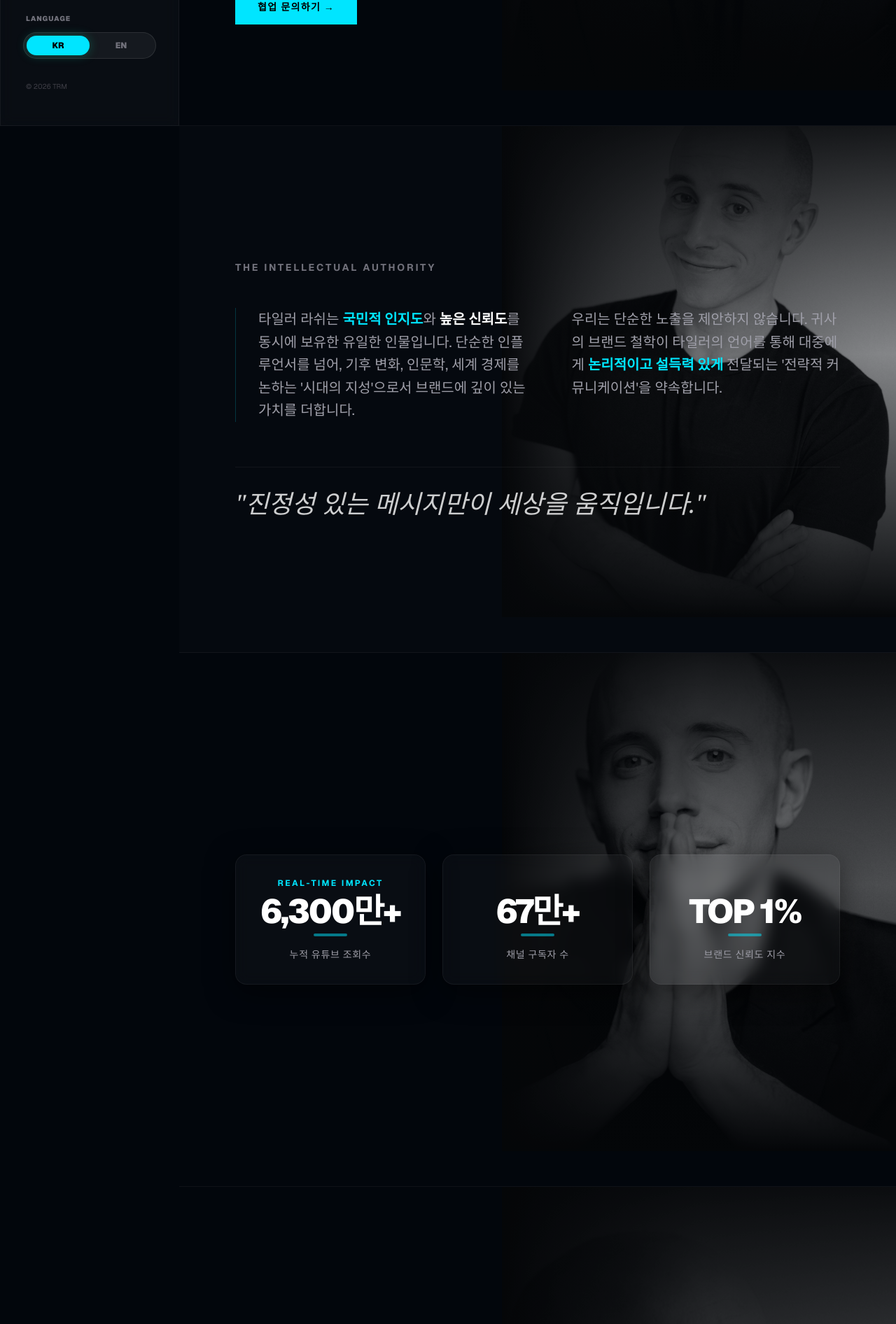
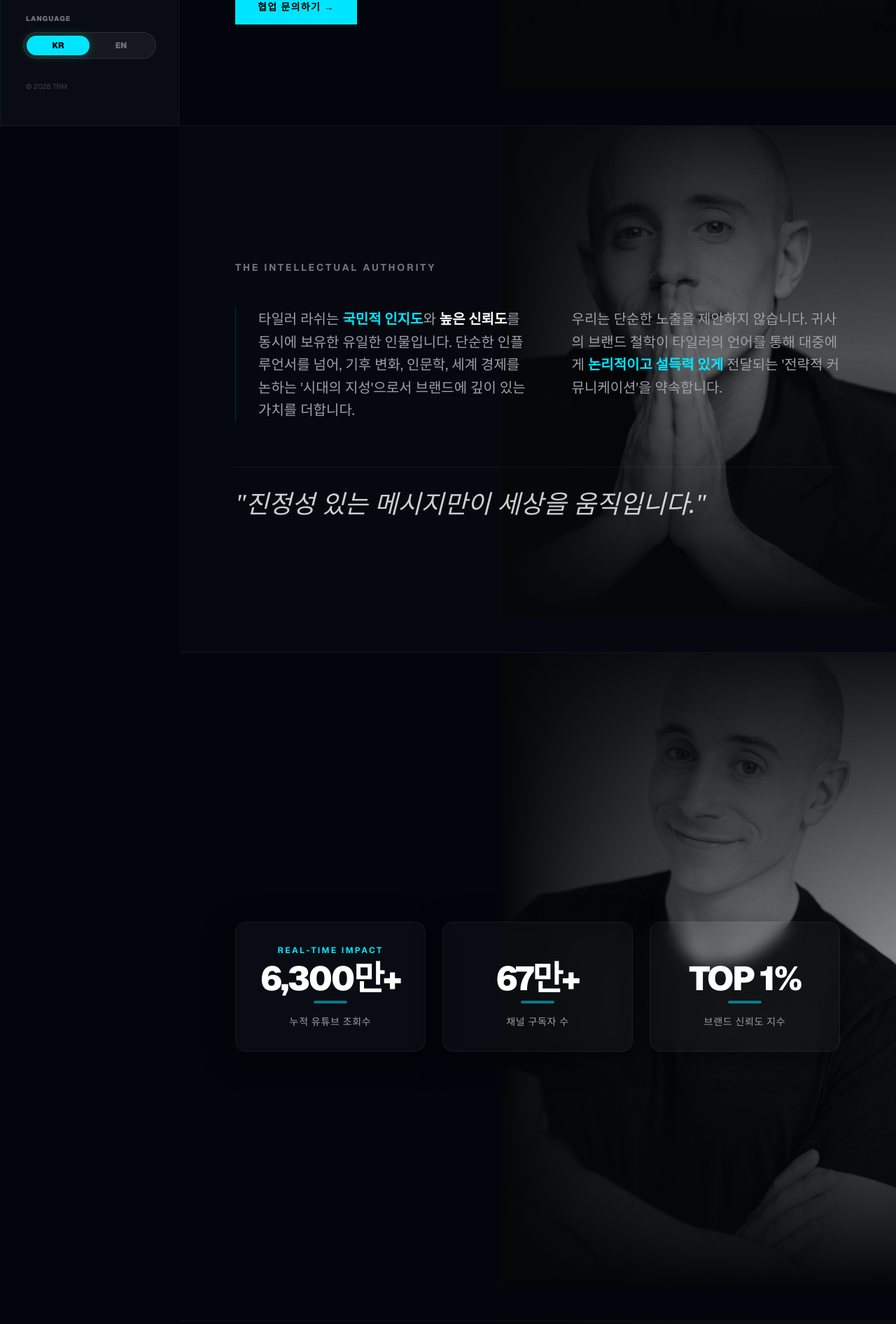
Before and after one commit to tyler-team/tyler-rasch-media, a Next.js app: page / in a window 1280 px wide. Shown: the part 620-2512 px from the top of the page at 70% size. Built offline with nearby package versions, Linux system fonts and the light colour scheme.

Commit message:
Final visual polish: swaps and expansion

```diff
--- a/src/app/page.tsx
+++ b/src/app/page.tsx
@@ -454,8 +454,8 @@ export default function Home() {
 
         {/* 2. PHILOSOPHY */}
         <section className="relative py-48 px-8 md:px-20 border-b border-white/5 bg-white/[0.01] overflow-hidden">
-          {/* AUDIT: Using unique 'tyler_crossed_arms_front.jpg' */}
-          <SectionBackground src="/headshots/tyler_crossed_arms_front.jpg" y={yPhil} />
+          {/* SWITCH: Using tyler_prayer_hands.jpg here */}
+          <SectionBackground src="/headshots/tyler_prayer_hands.jpg" y={yPhil} />
           <div className="max-w-5xl relative z-10">
             <h2 className="text-sm font-bold text-zinc-500 tracking-[0.2em] mb-12 uppercase">{t.philosophy.heading}</h2>
             <div className="grid grid-cols-1 md:grid-cols-2 gap-16 text-lg md:text-xl leading-relaxed text-zinc-400 border-l border-accent/20 pl-8">
@@ -468,10 +468,10 @@ export default function Home() {
           </div>
         </section>
 
-        {/* 3. IMPACT DASHBOARD */}
-        <section id="impact" className="relative py-72 px-8 md:px-20 border-b border-white/5 overflow-hidden">
-          {/* AUDIT: Using unique 'tyler_prayer_hands.jpg' */}
-          <SectionBackground src="/headshots/tyler_prayer_hands.jpg" y={yImpact} />
+        {/* 3. IMPACT DASHBOARD - SIGNIFICANT EXPANSION */}
+        <section id="impact" className="relative py-96 px-8 md:px-20 border-b border-white/5 overflow-hidden">
+          {/* SWITCH: Using tyler_crossed_arms_front.jpg here */}
+          <SectionBackground src="/headshots/tyler_crossed_arms_front.jpg" y={yImpact} />
           <div className="relative z-10">
             <ImpactDashboard t={t.dashboard} />
           </div>
@@ -609,8 +609,8 @@ export default function Home() {
 
         {/* 7. CONTACT */}
         <section id="contact" className="relative py-48 px-8 md:px-20 bg-[#050A10] overflow-hidden">
-          {/* AUDIT: Make '20251206_TylerRasch0129_BW.jpg' the last one as requested */}
-          <SectionBackground src="/headshots/20251206_TylerRasch0129_BW.jpg" y={yContact} />
+          {/* AUDIT: Using high-impact '20251206_TylerRasch0253_BW.jpg' as requested */}
+          <SectionBackground src="/headshots/20251206_TylerRasch0253_BW.jpg" y={yContact} />
           <div className="max-w-6xl mx-auto relative z-10">
             <div className="mb-12 flex items-baseline gap-6">
               <h2 className="text-6xl md:text-8xl font-black text-white tracking-tighter uppercase leading-none">PARTNERSHIP</h2>
```
